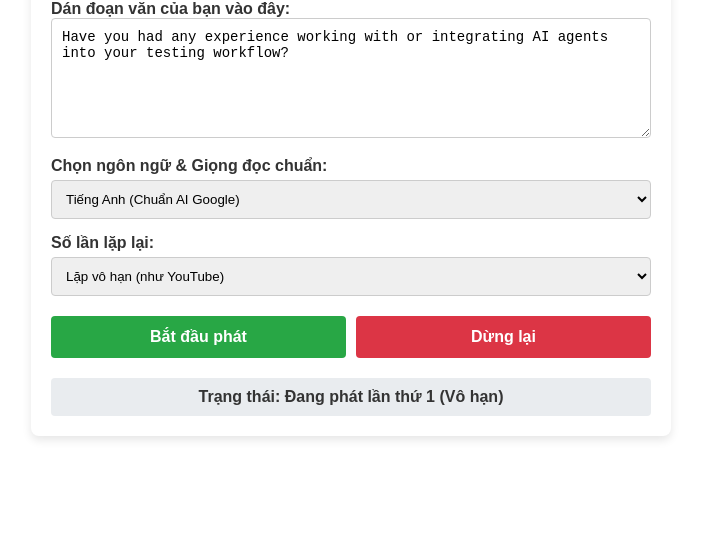
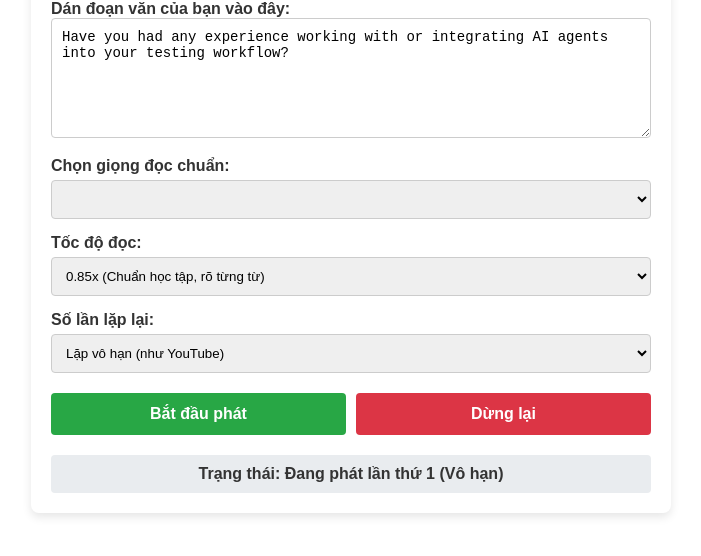
Before and after one commit to oanhvlt/auto-play-text, a plain HTML site: page index.html in a window 1280 px wide. Both pictures are taken after a click on the button "Bắt đầu phát". Shown: the part 138-694 px from the top of the page, without its empty margins (289-990 px from the left). Drawn offline with Linux system fonts and the light colour scheme.

Commit message:
update 6

```diff
--- a/index.html
+++ b/index.html
@@ -3,7 +3,7 @@
 <head>
     <meta charset="UTF-8">
     <meta name="viewport" content="width=device-width, initial-scale=1.0">
-    <title>Phần Mềm Đọc Văn Bản Lặp Lại - Giọng AI Chuẩn</title>
+    <title>Phần Mềm Đọc Văn Bản Lặp Lại - Chuẩn Bản Xứ</title>
     <style>
         body {
             font-family: Arial, sans-serif;
@@ -72,10 +72,16 @@
     <label for="textInput">Dán đoạn văn của bạn vào đây:</label>
     <textarea id="textInput" placeholder="Nhập hoặc dán văn bản cần đọc...">Have you had any experience working with or integrating AI agents into your testing workflow?</textarea>
 
-    <label for="langSelect">Chọn ngôn ngữ & Giọng đọc chuẩn:</label>
-    <select id="langSelect">
-        <option value="en" selected>Tiếng Anh (Chuẩn AI Google)</option>
-        <option value="vi">Tiếng Việt (Chuẩn AI Google)</option>
+    <label for="voiceSelect">Chọn giọng đọc chuẩn:</label>
+    <select id="voiceSelect">
+        <option value="">Đang tải danh sách giọng đọc...</option>
+    </select>
+
+    <label for="speedSelect">Tốc độ đọc:</label>
+    <select id="speedSelect">
+        <option value="0.7">0.7x (Rất chậm, dễ nghe)</option>
+        <option value="0.85" selected>0.85x (Chuẩn học tập, rõ từng từ)</option>
+        <option value="1.0">1.0x (Bình thường)</option>
     </select>
 
     <label for="loopCount">Số lần lặp lại:</label>
@@ -92,16 +98,43 @@
         <button id="btnStop" onclick="stopReading()">Dừng lại</button>
     </div>
 
-    <div id="status">Trạng thái: Đang chờ...</div>
-
-    <!-- Thẻ Audio ngầm -->
-    <audio id="audioPlayer" style="display:none;"></audio>
+    <div id="status">Trạng thái: Sẵn sàng</div>
 
     <script>
         let currentLoop = 0;
         let maxLoops = 'infinite';
         let isRunning = false;
-        let audioPlayer = document.getElementById("audioPlayer");
+        let utterance = null;
+
+        // Tự động nạp danh sách giọng đọc có sẵn trên thiết bị (ưu tiên giọng Anh-Mỹ, Anh-Anh chất lượng cao)
+        function loadVoices() {
+            const voices = window.speechSynthesis.getVoices();
+            const voiceSelect = document.getElementById("voiceSelect");
+            voiceSelect.innerHTML = "";
+
+            // Lọc và sắp xếp các giọng tiếng Anh và tiếng Việt
+            let filteredVoices = voices.filter(v => v.lang.includes('en') || v.lang.includes('vi'));
+
+            if (filteredVoices.length === 0) {
+                filteredVoices = voices; // Nếu không tìm thấy thì lấy tất cả
+            }
+
+            filteredVoices.forEach((voice, index) => {
+                let option = document.createElement("option");
+                option.value = voice.name;
+                option.textContent = `${voice.name} (${voice.lang})`;
+
+                // Ưu tiên chọn sẵn giọng Google US English hoặc Natural nếu có
+                if (voice.name.includes('Google US English') || voice.name.includes('Aria') || voice.lang === 'en-US' && index === 0) {
+                    option.selected = true;
+                }
+                voiceSelect.appendChild(option);
+            });
+        }
+
+        // Trình duyệt cần thời gian để load danh sách voice
+        window.speechSynthesis.onvoiceschanged = loadVoices;
+        loadVoices();
 
         function startReading() {
             const text = document.getElementById("textInput").value.trim();
@@ -110,8 +143,7 @@
                 return;
             }
 
-            audioPlayer.pause();
-            audioPlayer.currentTime = 0;
+            window.speechSynthesis.cancel();
 
             maxLoops = document.getElementById("loopCount").value;
             currentLoop = 0;
@@ -133,32 +165,41 @@
             let loopTextDisplay = maxLoops === 'infinite' ? " (Vô hạn)" : " / " + maxLoops;
             document.getElementById("status").innerText = "Trạng thái: Đang phát lần thứ " + currentLoop + loopTextDisplay;
 
-            const lang = document.getElementById("langSelect").value;
+            utterance = new SpeechSynthesisUtterance(text);
 
-            // Sử dụng dịch vụ Proxy âm thanh tiêu chuẩn để tải file giọng đọc mượt mà, không bị chặn CORS
-            const encodedText = encodeURIComponent(text);
-            const audioUrl = `https://translate.google.com/translate_tts?ie=UTF-8&q=${encodedText}&tl=${lang}&client=gtx`;
+            // Lấy giọng đọc người dùng đã chọn từ ô select
+            const selectedVoiceName = document.getElementById("voiceSelect").value;
+            const voices = window.speechSynthesis.getVoices();
+            const chosenVoice = voices.find(v => v.name === selectedVoiceName);
+            if (chosenVoice) {
+                utterance.voice = chosenVoice;
+            }
 
-            audioPlayer.src = audioUrl;
-            audioPlayer.play().catch(error => {
-                document.getElementById("status").innerText = "Trạng thái: Không thể phát âm thanh, hãy kiểm tra lại kết nối.";
-                isRunning = false;
-            });
+            // Thiết lập tốc độ đọc
+            utterance.rate = parseFloat(document.getElementById("speedSelect").value);
 
-            audioPlayer.onended = function() {
+            // Khi đọc xong 1 lượt, tự động nghỉ 1.2 giây rồi lặp lại vòng tiếp theo mượt mà như YouTube
+            utterance.onend = function() {
                 if (isRunning) {
-                    // Nghỉ 1 giây rồi lặp lại vòng tiếp theo mượt mà như YouTube
                     setTimeout(() => {
                         playLoop(text);
-                    }, 1000);
+                    }, 1200);
                 }
             };
+
+            utterance.onerror = function() {
+                if (isRunning) {
+                    document.getElementById("status").innerText = "Trạng thái: Có lỗi xảy ra khi phát âm thanh.";
+                    isRunning = false;
+                }
+            };
+
+            window.speechSynthesis.speak(utterance);
         }
 
         function stopReading() {
             isRunning = false;
-            audioPlayer.pause();
-            audioPlayer.currentTime = 0;
+            window.speechSynthesis.cancel();
             document.getElementById("status").innerText = "Trạng thái: Đã dừng.";
         }
     </script>
```
